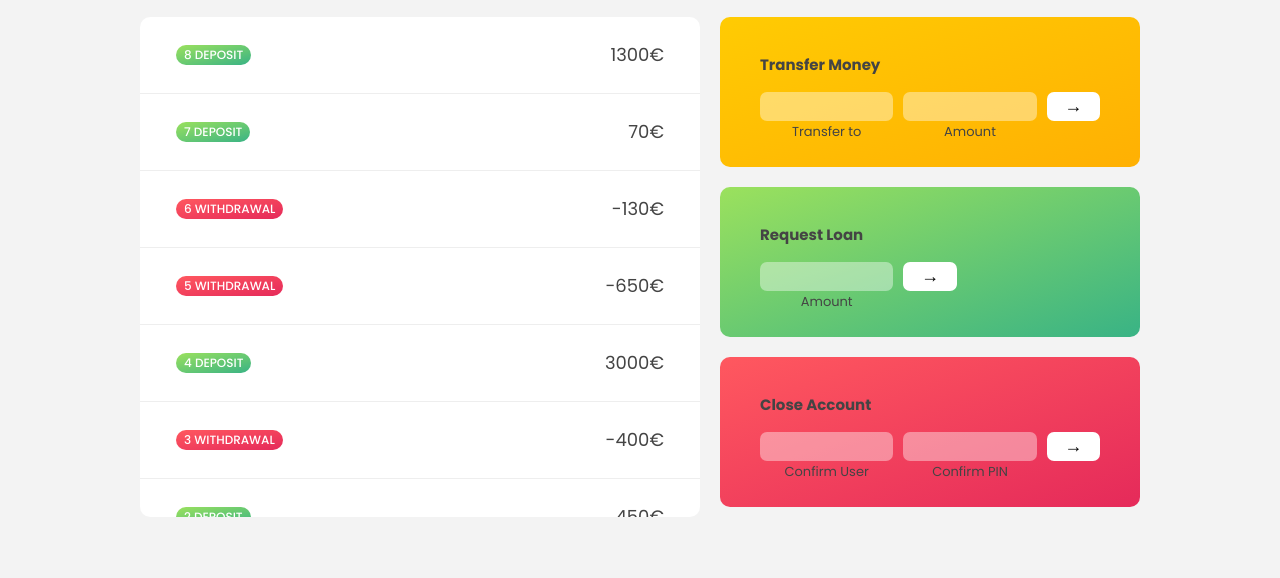
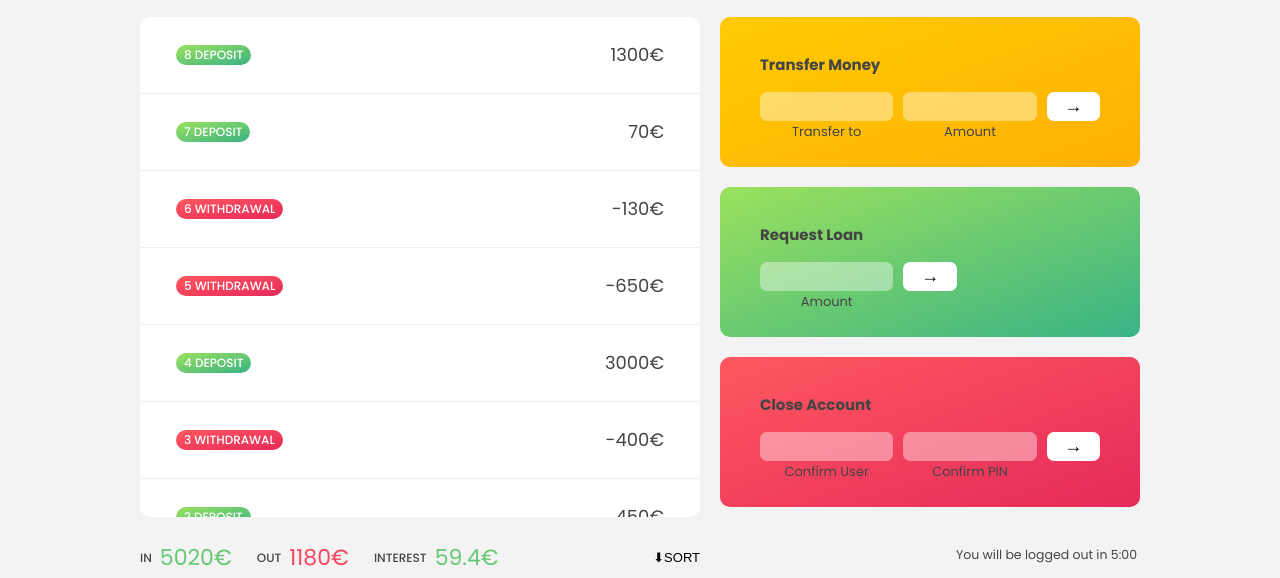
Before and after one commit to KNXCSdev/Bankist-Practice-, a plain HTML site: page index.html in a window 1280 px wide. Shown: the part 222-800 px from the top of the page. Drawn offline with Linux system fonts and the light colour scheme.

Commit message:
Html Done

```diff
--- a/index.html
+++ b/index.html
@@ -88,7 +88,7 @@
         <h2 class="secondary-heading">Request Loan</h2>
         <form action="#" class="loan-form operation-form">
           <input type="number" class="loan-form-amount operation-input" />
-          <button class="operation-button transfer-button">&rarr;</button>
+          <button class="operation-button loan-button">&rarr;</button>
           <label>Amount</label>
         </form>
       </div>
@@ -97,11 +97,21 @@
         <form action="#" class="close-form operation-form">
           <input type="text" class="close-form-user operation-input" />
           <input type="password" class="close-form-pin operation-input" />
-          <button class="operation-button transfer-button">&rarr;</button>
+          <button class="operation-button close-button">&rarr;</button>
           <label>Confirm User</label>
           <label>Confirm PIN</label>
         </form>
       </div>
+      <div class="summary">
+        <p class="summary-label">In</p>
+        <p class="summary-value summary-value-in">5020€</p>
+        <p class="summary-label">Out</p>
+        <p class="summary-value summary-value-out">1180€</p>
+        <p class="summary-label">Interest</p>
+        <p class="summary-value summary-value-interest">59.4€</p>
+        <button class="btn-sort">⬇SORT</button>
+      </div>
+      <p class="logged-out">You will be logged out in <span class="timer">5:00</span></p>
     </main>
   </body>
 </html>
--- a/main.scss
+++ b/main.scss
@@ -50,10 +50,6 @@ body {
     &-img {
       height: 5.25rem;
     }
-  }
-  &-form {
-    display: flex;
-    gap: 1rem;
   }
   &-user,
   &-pin {
@@ -209,3 +205,48 @@ body {
 .close {
   @include redgradient();
 }
+
+.summary {
+  display: flex;
+  align-items: center;
+  padding-top: 2rem;
+  &-label {
+    font-size: 1.2rem;
+    font-weight: 500;
+    text-transform: uppercase;
+    margin-right: 0.8rem;
+  }
+  &-value {
+    font-size: 2.2rem;
+    margin-right: 2.5rem;
+
+    &-in {
+      color: var(--greenfont);
+    }
+    &-out {
+      color: var(--redfont);
+    }
+    &-interest {
+      color: var(--greenfont);
+    }
+  }
+}
+.btn-sort {
+  margin-left: auto;
+  border: none;
+  background: none;
+  font-size: 1.3rem;
+  font-weight: 500;
+  cursor: pointer;
+  transition: all 0.3s;
+}
+.btn-sort:hover {
+  color: var(--gray);
+}
+
+.logged-out {
+  padding: 0 0.3rem;
+  margin-top: 2.2rem;
+  text-align: right;
+  font-size: 1.25rem;
+}
```
Also changed, not shown: css/main.css.
